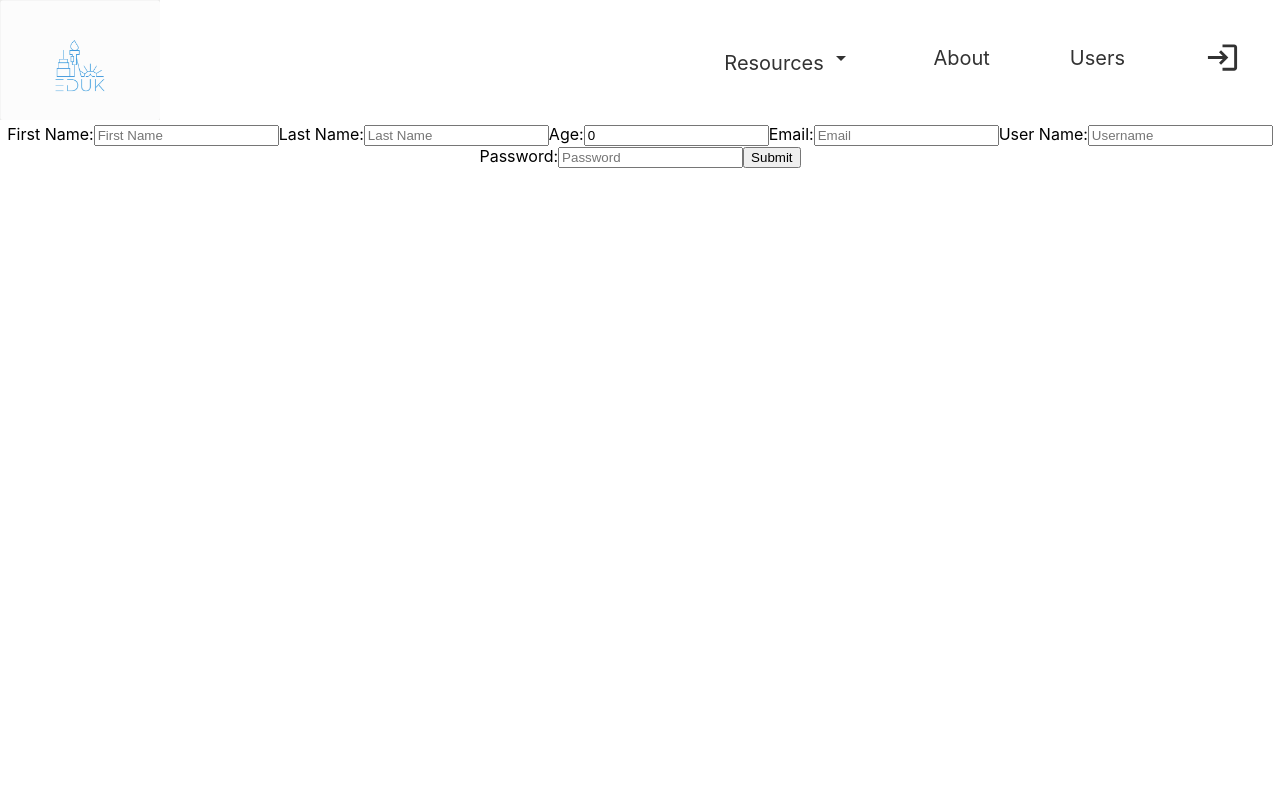
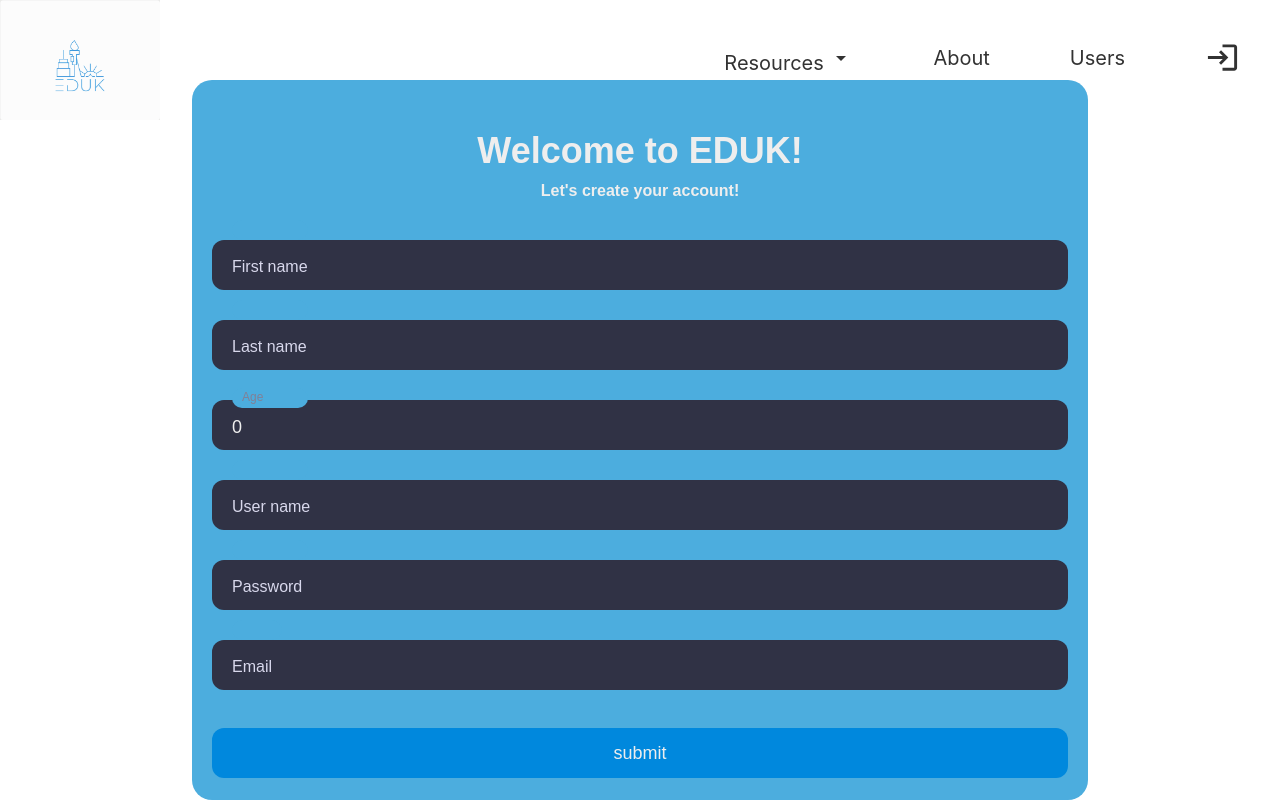
Before and after one commit to TheodoreBFrazier/EDUK, a React (Create React App) app in the folder frontend/: page /users/create in a window 1280 px wide. Built offline with nearby package versions, Linux system fonts and the light colour scheme; no server answers.

Commit message:
fixed the sign up form

```diff
--- a/frontend/src/components/CreateUser.js
+++ b/frontend/src/components/CreateUser.js
@@ -2,6 +2,7 @@ import axios from 'axios';
 import {useState} from 'react';
 import {useNavigate} from 'react-router-dom';
 import React from 'react';
+import  '../css/CreateUser.css'
 
 const API = process.env.REACT_APP_API_URL;
 
@@ -11,15 +12,15 @@ function CreateUser(){
         first_name : '',
         last_name : '',
         age : 0,
-        email: '',
         user_name: '',
-        password:''
+        password:'',
+        email:''
     })
 
 
     const addUser=()=>{
         axios
-        .post(`${API}/users`, user)
+        .post(`${API}/sign_up`, user)
             .then(
                 ()=>{
                     navigate(`/users`)
@@ -40,69 +41,90 @@ function CreateUser(){
 
     return(
     <div>
-        <form onSubmit={handleSubmit}>
-        <label htmlFor='name'>First Name:</label>
+      <form className="form" onSubmit={handleSubmit}>
+        <div class="title">Welcome to EDUK!</div>
+        <div class="subtitle">Let's create your account!</div>
+
+        <div class="input-container ic1">
           <input
           id="first_name"
+          class="input"
+          type="text"
           value={user.first_name}
-                    type="text"
+          placeholder=" "
           onChange={handleTextChange}
-                    placeholder="First Name"
-                    required
           />
+          <div class="cut"></div>
+          <label for="firstname" class="placeholder">First name</label>
+        </div>
 
 
-                <label htmlFor = 'last'>Last Name:</label>
+        <div class="input-container ic2">
           <input
-                id='last_name'
-                value ={user.last_name}
-                type = 'text'
+           id="last_name"
+            class="input"
+            type="text"
+            placeholder=" "
             onChange={handleTextChange}
-                placeholder='Last Name'
-                required
+            value={user.last_name}
             />
+          <div class="cut"></div>
+          <label for="lastname" class="placeholder">Last name</label>
+        </div>
 
-                <label htmlFor='age'>Age:</label>
+        <div class="input-container ic2">
           <input
-                id='age'
-                value ={user.age}
-                type = 'number'
+          id="age"
+          class="input"
+          type="number"
+          placeholder=" "
           onChange={handleTextChange}
-                placeholder='Age'
-                required
+          value={user.age}
           />
+          <div class="cut"></div>
+          <label for="lastname" class="placeholder">Age</label>
+        </div>
 
-                <label htmlFor='email'>Email:</label>
+        <div class="input-container ic2">
           <input
-                id='email'
-                value ={user.email}
-                type = 'text'
+          id="user_name"
+          class="input"
+          type="text"
+          placeholder=" "
           onChange={handleTextChange}
-                placeholder='Email'
-                required
+          value={user.user_name}
           />
+          <div class="cut"></div>
+          <label for="lastname" class="placeholder">User name</label>
+        </div>
 
-                <label htmlFor='username'>User Name:</label>
+        <div class="input-container ic2">
           <input
-                id='user_name'
-                value ={user.user_name}
-                type = 'text'
+          id="password"
+          class="input"
+          type="text"
+          placeholder=" "
           onChange={handleTextChange}
-                placeholder='Username'
-                required
+          value={user.password}
           />
+          <div class="cut"></div>
+          <label for="lastname" class="placeholder">Password</label>
+        </div>
 
-                <label htmlFor='password'>Password:</label>
+        <div class="input-container ic2">
           <input
-                id='password'
-                value ={user.password}
-                type = 'text'
+          id="email"
+          class="input"
+          type="text"
+          placeholder=" "
           onChange={handleTextChange}
-                placeholder='Password'
-                required
+          value={user.email}
           />
+          <div class="cut cut-short"></div>
+          <label for="email" class="placeholder">Email</label>
+        </div>
 
-                <input type='submit'/>
+        <button type="text" class="submit">submit</button>
       </form>
     </div>
     )
--- /dev/null
+++ b/frontend/src/css/CreateUser.css
@@ -0,0 +1,123 @@
+
+
+.form {
+    background-color: #4cadde;
+    border-radius: 20px;
+    box-sizing: border-box;
+    height: 720px;
+    padding: 20px;
+    width: 70%;
+    position: absolute;
+    top: 55%;
+    left: 50%;
+    transform: translate(-50%, -50%);
+
+  }
+
+  .title {
+    color: #eee;
+    font-family: sans-serif;
+    font-size: 36px;
+    font-weight: 600;
+    margin-top: 30px;
+  }
+
+  .subtitle {
+    color: #eee;
+    font-family: sans-serif;
+    font-size: 16px;
+    font-weight: 600;
+    margin-top: 10px;
+  }
+
+  .input-container {
+    height: 50px;
+    position: relative;
+    width: 100%;
+  }
+
+  .ic1 {
+    margin-top: 40px;
+  }
+
+  .ic2 {
+    margin-top: 30px;
+  }
+
+  .input {
+    background-color: #303245;
+    border-radius: 12px;
+    border: 0;
+    box-sizing: border-box;
+    color: #eee;
+    font-size: 18px;
+    height: 100%;
+    outline: 0;
+    padding: 4px 20px 0;
+    width: 100%;
+  }
+
+  .cut {
+    background-color: #4cadde;
+    border-radius: 10px;
+    height: 20px;
+    left: 20px;
+    position: absolute;
+    top: -20px;
+    transform: translateY(0);
+    transition: transform 200ms;
+    width: 76px;
+  }
+
+  .cut-short {
+    width: 50px;
+  }
+
+  .input:focus ~ .cut,
+  .input:not(:placeholder-shown) ~ .cut {
+    transform: translateY(8px);
+  }
+
+  .placeholder {
+    color: #d8d8ec;
+    font-family: sans-serif;
+    left: 20px;
+    line-height: 14px;
+    pointer-events: none;
+    position: absolute;
+    transform-origin: 0 50%;
+    transition: transform 200ms, color 200ms;
+    top: 20px;
+  }
+
+  .input:focus ~ .placeholder,
+  .input:not(:placeholder-shown) ~ .placeholder {
+    transform: translateY(-30px) translateX(10px) scale(0.75);
+  }
+
+  .input:not(:placeholder-shown) ~ .placeholder {
+    color: #808097;
+  }
+
+  .input:focus ~ .placeholder {
+    color: #000000;
+  }
+
+  .submit {
+    background-color: #08d;
+    border-radius: 12px;
+    border: 0;
+    box-sizing: border-box;
+    color: #eee;
+    cursor: pointer;
+    font-size: 18px;
+    height: 50px;
+    margin-top: 38px;
+    outline: 0;
+    text-align: center;
+    width: 100%;
+  }
+
+  .submit:active {
+    background-color: #06b;
+  }
```
Also changed, not shown: frontend/src/components/LogInUser.js (added, +31 -0 lines). Lines whose indentation alone changed are shown as unchanged.
